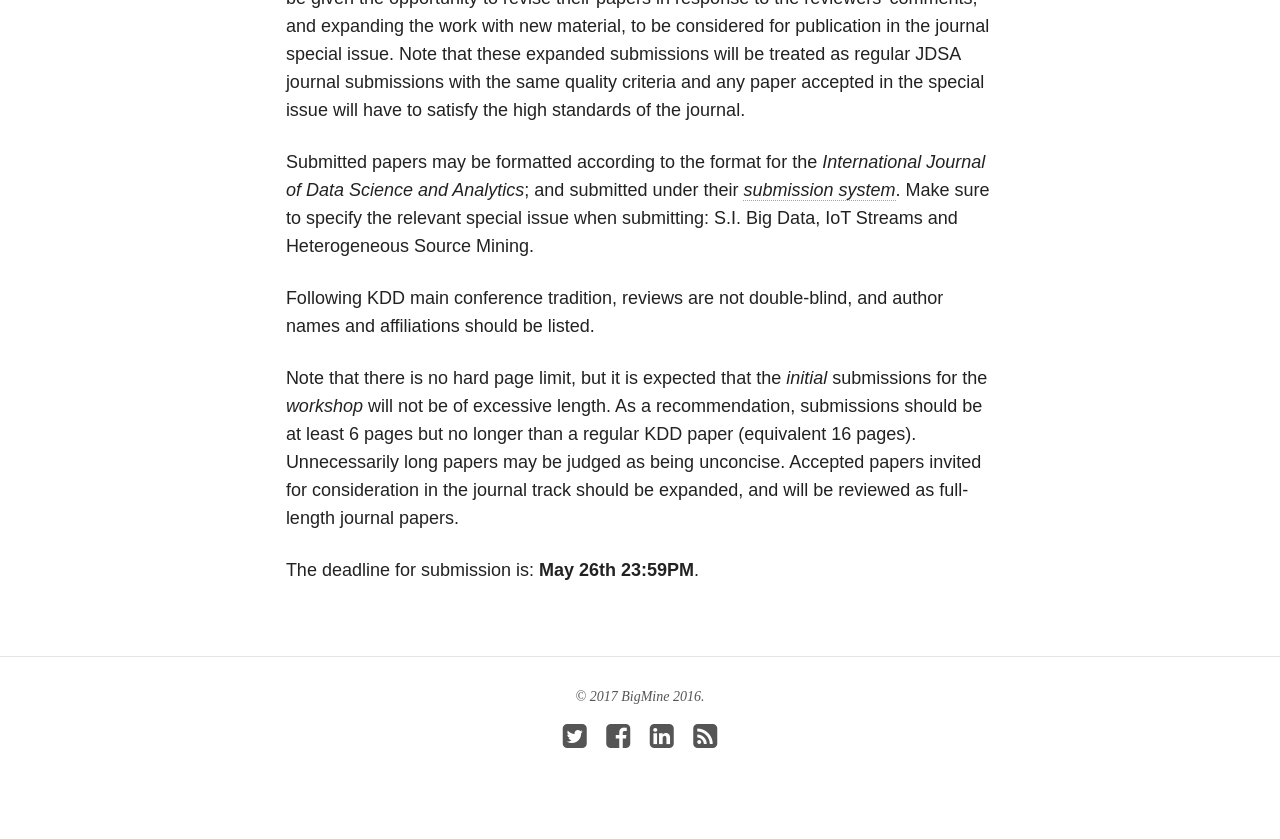
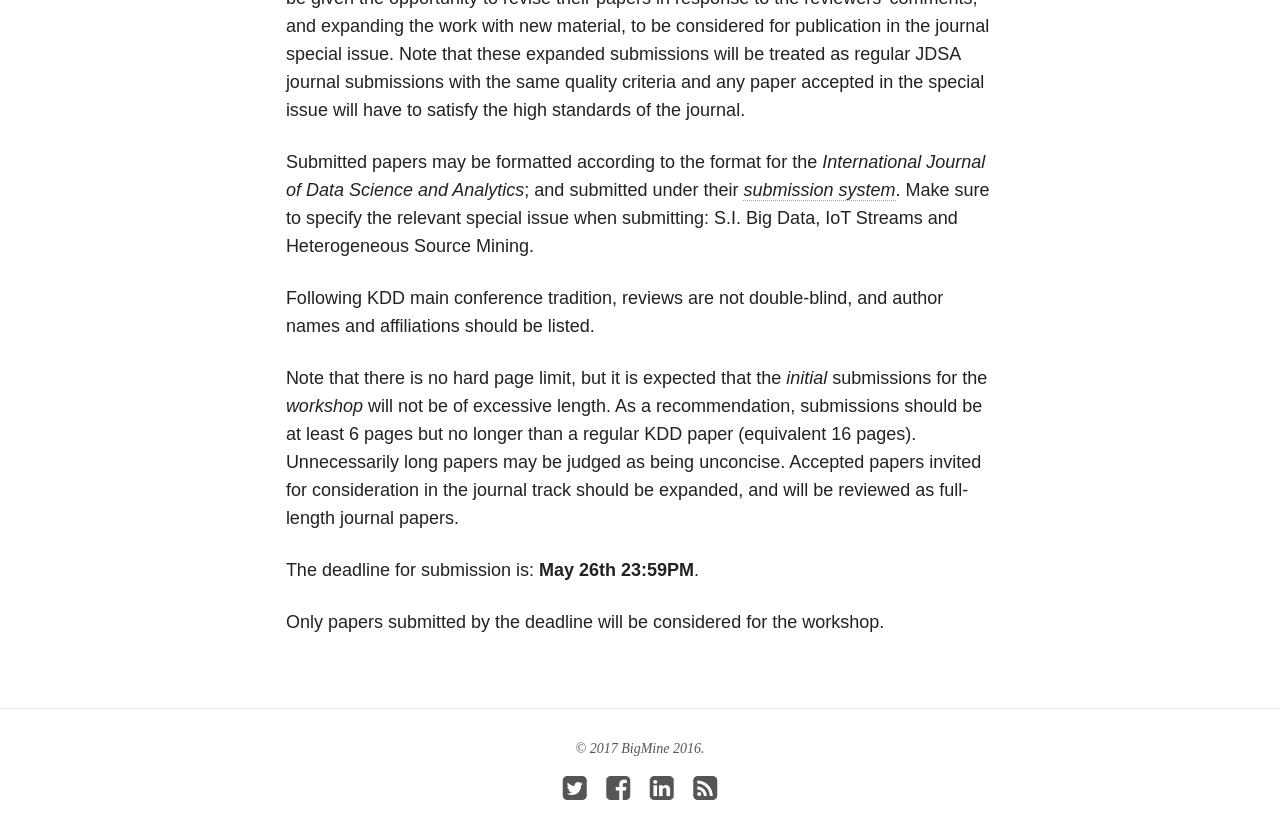
Before and after one commit to bigmine/bigmine17, a Jekyll site: the page built from submission.md, in a window 1280 px wide and 900 px high, scrolled down 850 px. Shown: the top 839 px of the window. Built offline with Jekyll 4.4.1, drawn with Linux system fonts in a browser that asks for light colours; nearby versions of some CDN libraries.

Commit message:
add mention wrt deadline

```diff
--- a/submission.md
+++ b/submission.md
@@ -25,4 +25,6 @@ Note that there is no hard page limit, but it is expected that the *initial* sub
 
 The deadline for submission is: **May 26th 23:59PM**.
 
+Only papers submitted by the deadline will be considered for the workshop.
+
 <!-- Submit your paper through the [BIGMINE 2016 Sumission Site](https://easychair.org/conferences/?conf=bigmine2016). -->
```
